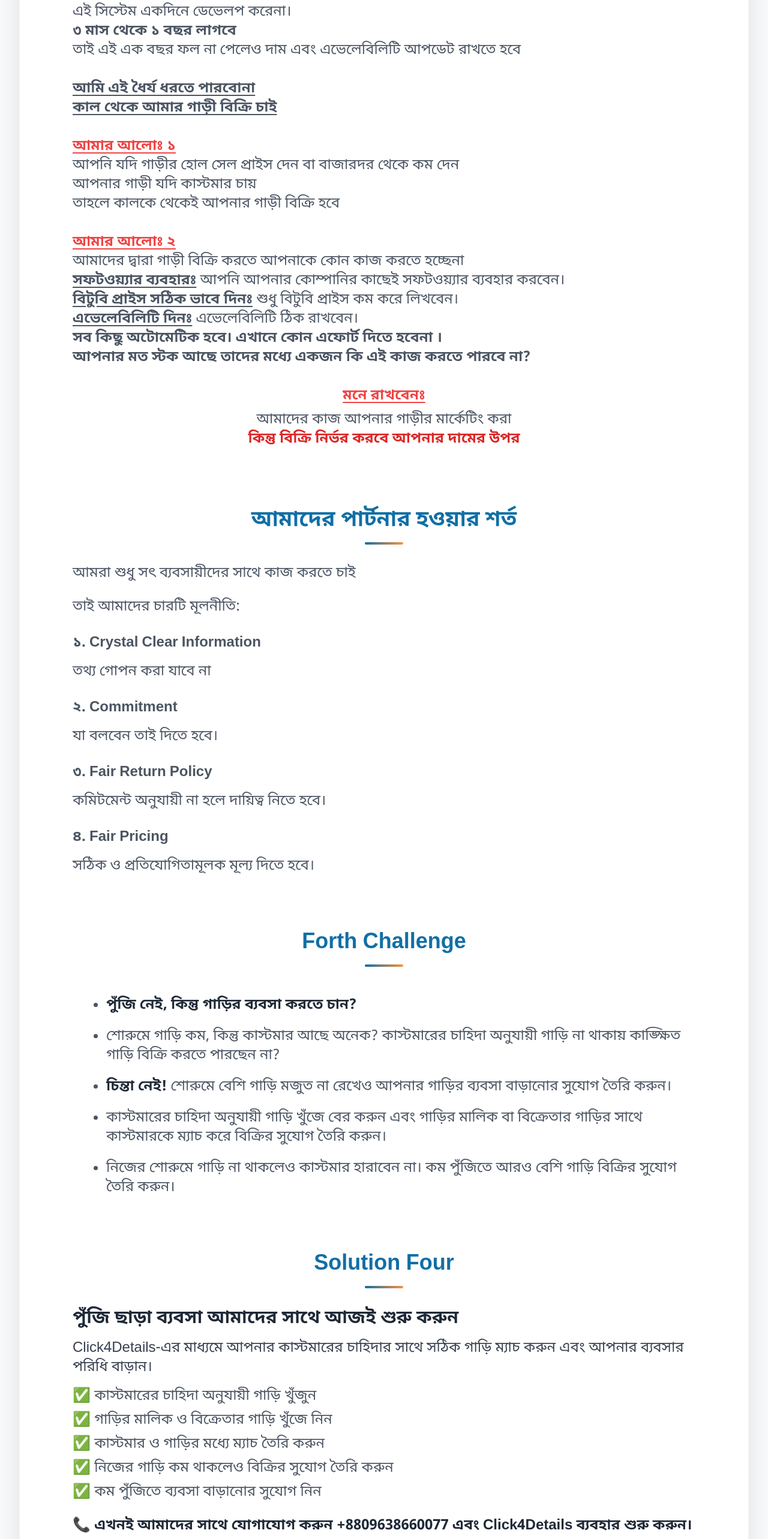
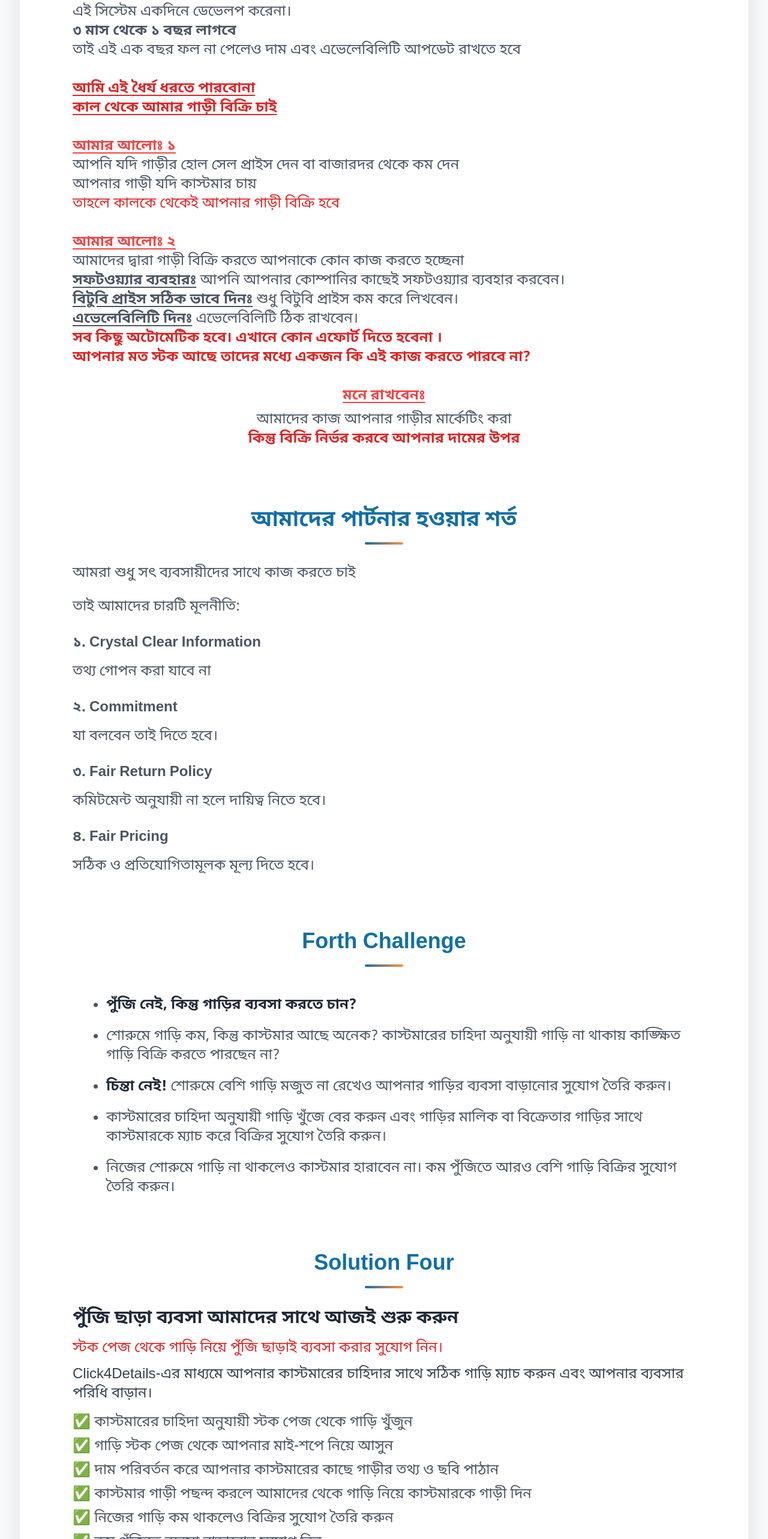
Before and after one commit to pilotbazarit/click4details-v2, a Next.js app: page /about-us in a window 1280 px wide. Shown: the part 6840-9406 px from the top of the page at 60% size. Built offline with nearby package versions, Linux system fonts and the light colour scheme; no server answers.

Commit message:
about us page design customise

```diff
--- a/app/about-us/page.jsx
+++ b/app/about-us/page.jsx
@@ -492,8 +492,8 @@ const AboutUs = () => {
                                     <p>তাই এই এক বছর ফল না পেলেও দাম এবং এভেলেবিলিটি আপডেট রাখতে হবে</p>
 
                                     <div className="mt-8">
-                                        <p className="font-bold underline underline-offset-4">আমি এই ধৈর্য ধরতে পারবোনা</p>
-                                        <p className="font-bold text-gray-600 underline underline-offset-4">
+                                        <p className="font-bold text-red-600 underline underline-offset-4">আমি এই ধৈর্য ধরতে পারবোনা</p>
+                                        <p className="font-bold text-red-600 underline underline-offset-4">
                                             কাল থেকে আমার গাড়ী বিক্রি চাই
                                         </p>
                                     </div>
@@ -502,7 +502,7 @@ const AboutUs = () => {
                                         <p className="font-bold text-red-500 underline underline-offset-4">আমার আলোঃ ১</p>
                                         <p>আপনি যদি গাড়ীর হোল সেল প্রাইস দেন বা বাজারদর থেকে কম দেন</p>
                                         <p>আপনার গাড়ী যদি কাস্টমার চায়</p>
-                                        <p>তাহলে কালকে থেকেই আপনার গাড়ী বিক্রি হবে</p>
+                                        <p className='text-red-600'>তাহলে কালকে থেকেই আপনার গাড়ী বিক্রি হবে</p>
                                     </div>
 
                                     <div className="mt-8">
@@ -520,10 +520,10 @@ const AboutUs = () => {
                                             <span className="font-bold underline underline-offset-4">এভেলেবিলিটি দিনঃ</span>{" "}
                                             এভেলেবিলিটি ঠিক রাখবেন।
                                         </p>
-                                        <p className="font-bold text-gray-600">
+                                        <p className="font-bold text-red-600">
                                             সব কিছু অটোমেটিক হবে। এখানে কোন এফোর্ট দিতে হবেনা ।
                                         </p>
-                                        <p className="font-bold text-gray-600">
+                                        <p className="font-bold text-red-600">
                                             আপনার মত স্টক আছে তাদের মধ্যে একজন কি এই কাজ করতে পারবে না?
                                         </p>
                                     </div>
@@ -624,15 +624,18 @@ const AboutUs = () => {
                                     পুঁজি ছাড়া ব্যবসা আমাদের সাথে আজই শুরু করুন
                                 </p>
 
+                                <p className='text-red-600 text-md sm:text-2xl mb-3'>স্টক পেজ থেকে গাড়ি নিয়ে পুঁজি ছাড়াই ব্যবসা করার সুযোগ নিন।  </p>
+
                                 <p className="text-gray-700 text-xl sm:text-2xl mb-4">
                                     Click4Details-এর মাধ্যমে আপনার কাস্টমারের চাহিদার সাথে
                                     সঠিক গাড়ি ম্যাচ করুন এবং আপনার ব্যবসার পরিধি বাড়ান।
                                 </p>
 
                                 <div className="space-y-2 text-xl sm:text-2xl">
-                                    <p>✅ কাস্টমারের চাহিদা অনুযায়ী গাড়ি খুঁজুন</p>
-                                    <p>✅ গাড়ির মালিক ও বিক্রেতার গাড়ি খুঁজে নিন</p>
-                                    <p>✅ কাস্টমার ও গাড়ির মধ্যে ম্যাচ তৈরি করুন</p>
+                                    <p>✅ কাস্টমারের চাহিদা অনুযায়ী স্টক পেজ থেকে গাড়ি খুঁজুন</p>
+                                    <p>✅ গাড়ি স্টক পেজ থেকে আপনার মাই-শপে নিয়ে আসুন</p>
+                                    <p>✅ দাম পরিবর্তন করে আপনার কাস্টমারের কাছে গাড়ীর তথ্য ও ছবি পাঠান</p>
+                                    <p>✅ কাস্টমার গাড়ী পছন্দ করলে আমাদের থেকে গাড়ি নিয়ে কাস্টমারকে গাড়ী দিন</p>
                                     <p>✅ নিজের গাড়ি কম থাকলেও বিক্রির সুযোগ তৈরি করুন</p>
                                     <p>✅ কম পুঁজিতে ব্যবসা বাড়ানোর সুযোগ নিন</p>
                                 </div>
@@ -794,7 +797,7 @@ const AboutUs = () => {
                                             </h3>
                                             <ul className="mt-2 list-disc space-y-2 pl-7">
                                                 <li>
-                                                    কিন্তু মার্কেটিং এবং ডিলারা আপনার গাড়ীর তথ্য অনুযায়ী কাস্টমারের কাছে গাড়ি বিক্রি করবে।
+                                                    মার্কেটিং এবং ডিলারা আপনার গাড়ীর তথ্য অনুযায়ী কাস্টমারের কাছে গাড়ি বিক্রি করবে।
                                                 </li>
                                                 <li>
                                                     সাধারণ অবস্থার গাড়ির তথ্য যদি ভুল থাকে গাড়ি ডেলিভারি হলেও কাস্টমার গাড়ী ফেরত দিয়ে দিবে। কিন্তু মার্কেটিং এবং ডিলারা কখনোই দায় নিবেনা।
```
